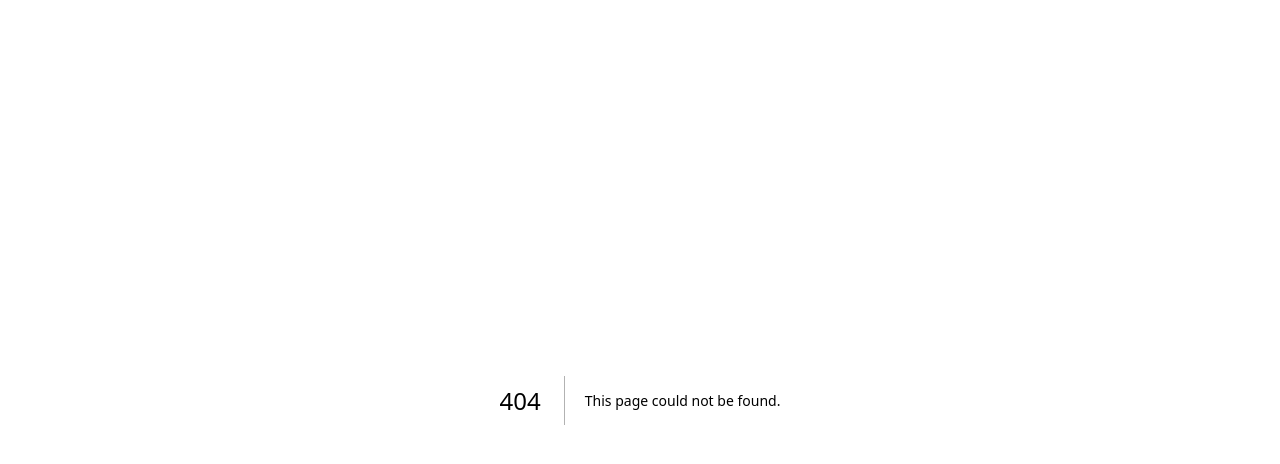
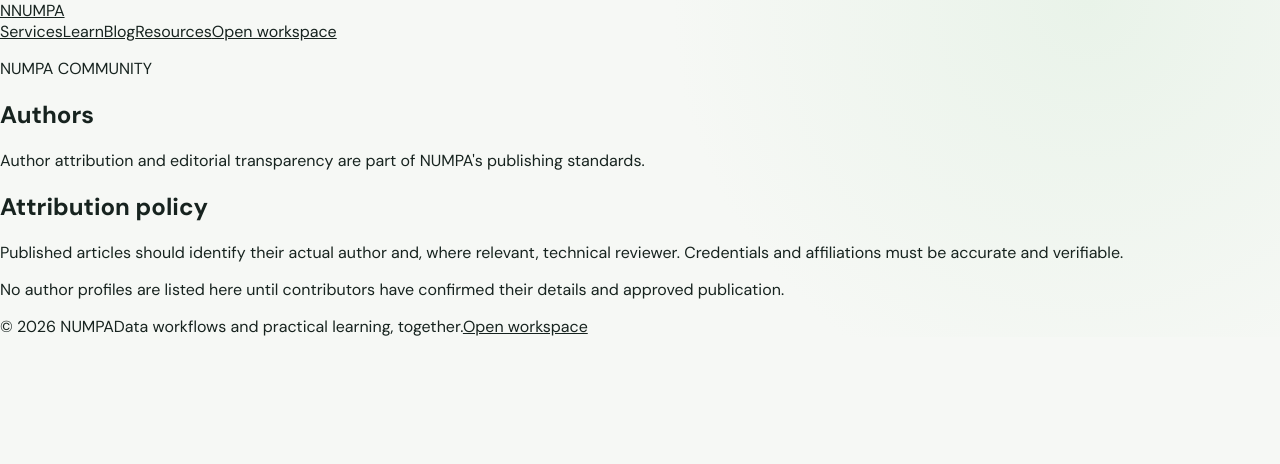
Before and after one commit to chandravadiyaDeep/Nump-, a Next.js app in the folder apps/web/: page /community/authors in a window 1280 px wide. Before the commit this address had no page. Shown: the top 464 px of the page. Built offline with nearby package versions, Linux system fonts and the light colour scheme.

Commit message:
feat: add NUMPA community and contribution pages

```diff
--- /dev/null
+++ b/apps/web/app/community/[slug]/page.tsx
@@ -0,0 +1,17 @@
+import type { Metadata } from "next";
+import { notFound } from "next/navigation";
+import { PublicPage } from "../../components/public-site";
+
+const pages: Record<string, { title: string; description: string; sections: { heading: string; body: string[] }[] }> = {
+  "write-for-numpa": { title: "Write for NUMPA", description: "NUMPA welcomes useful, original educational ideas about data, AI and machine learning. A public submission channel will be added after editorial operations are ready.", sections: [{ heading: "What makes a strong submission", body: ["Choose a specific reader problem and explain it clearly.", "Use original examples, cite authoritative sources and distinguish facts from opinion.", "Disclose AI assistance where relevant and verify every technical claim."] }, { heading: "Current submission status", body: ["The editorial guidelines are published, but no public submission form or guaranteed publication process is currently offered."] }] },
+  authors: { title: "Authors", description: "Author attribution and editorial transparency are part of NUMPA's publishing standards.", sections: [{ heading: "Attribution policy", body: ["Published articles should identify their actual author and, where relevant, technical reviewer. Credentials and affiliations must be accurate and verifiable.", "No author profiles are listed here until contributors have confirmed their details and approved publication."] }] },
+  contributions: { title: "Contributions", description: "Help improve NUMPA through code, documentation, educational content and carefully sourced resources.", sections: [{ heading: "Ways to contribute", body: ["Developers can follow the repository contribution guidelines for code and documentation.", "Writers and researchers can prepare original educational material with citations and clear limitations.", "All contributions are reviewed for quality, security, accessibility and compatibility before publication."] }, { heading: "Repository guidelines", body: ["Read the NUMPA contributor guidelines in the public repository before opening a pull request."] }] },
+};
+export function generateStaticParams() { return Object.keys(pages).map((slug) => ({ slug })); }
+export async function generateMetadata({ params }: { params: Promise<{ slug: string }> }): Promise<Metadata> {
+  const { slug } = await params; const item = pages[slug]; return item ? { title: `${item.title} | NUMPA Community`, description: item.description } : {};
+}
+export default async function CommunityPage({ params }: { params: Promise<{ slug: string }> }) {
+  const { slug } = await params; const item = pages[slug]; if (!item) notFound();
+  return <PublicPage eyebrow="NUMPA COMMUNITY" title={item.title} description={item.description}><div className="public-article">{item.sections.map((section) => <section key={section.heading}><h2>{section.heading}</h2>{section.body.map((paragraph) => <p key={paragraph}>{paragraph}</p>)}</section>)}</div></PublicPage>;
+}
```
